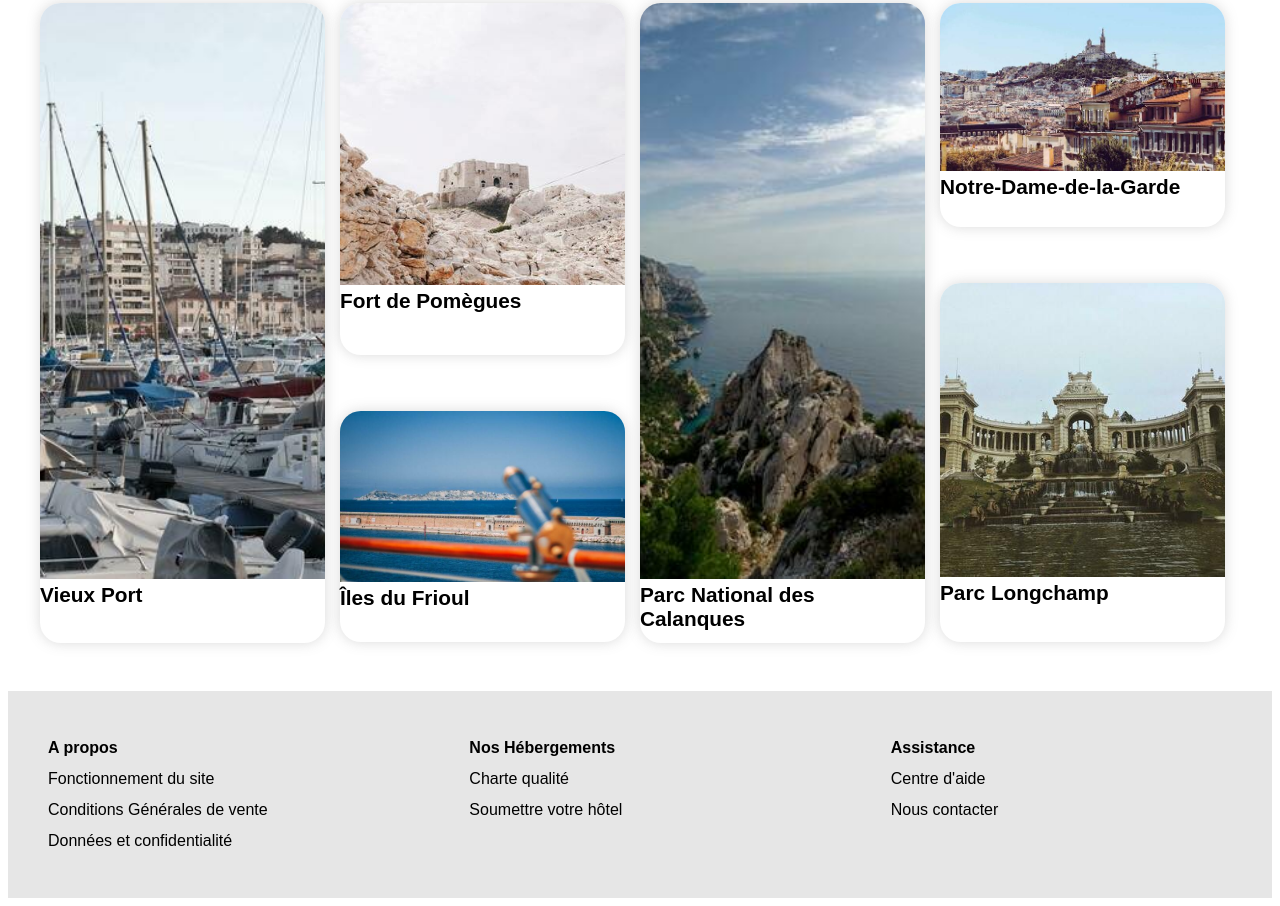
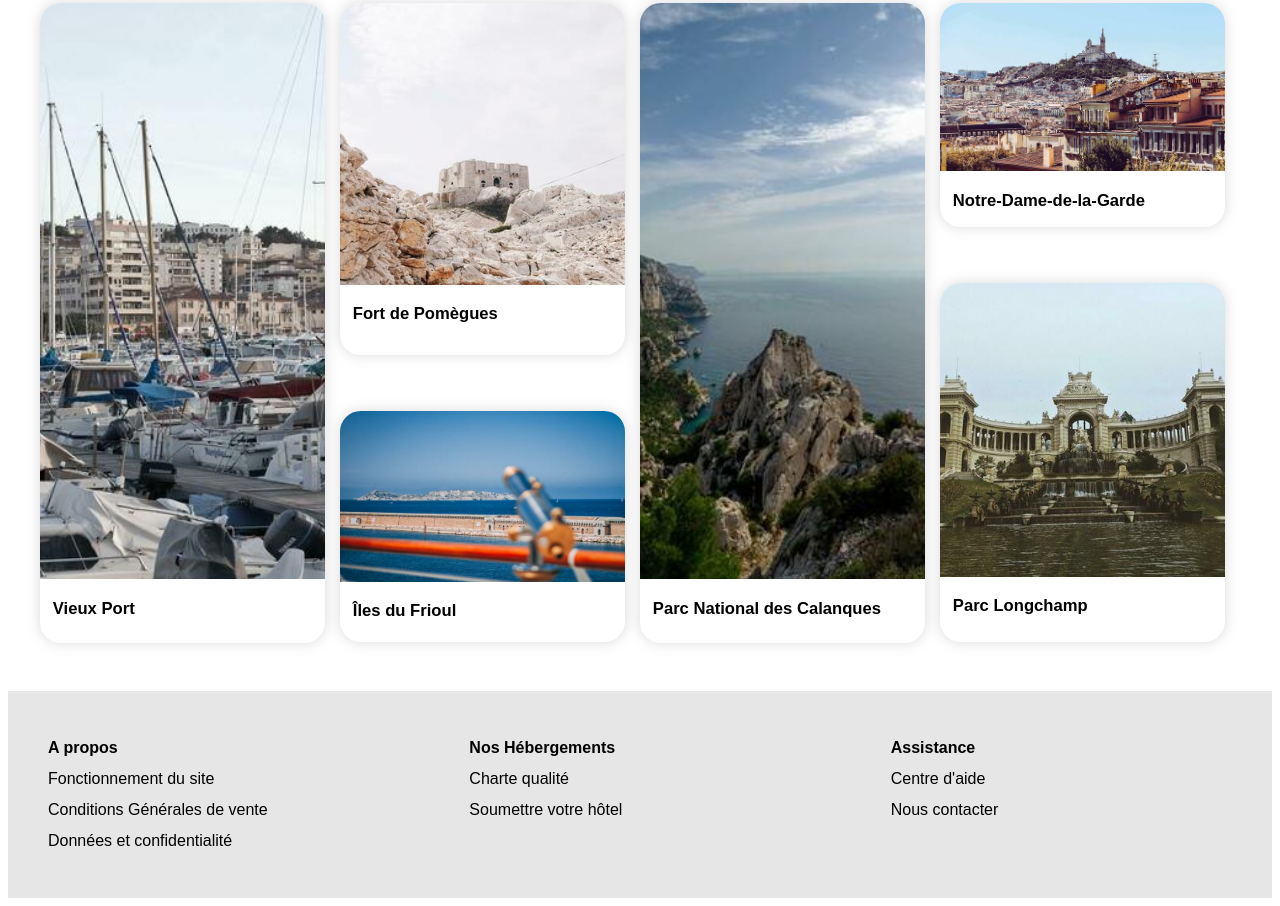
Before and after one commit to M3NGO/brunomendogoncalves_2_12042021, a plain HTML site: page index.html in a window 1280 px wide. Shown: the part 2161-3067 px from the top of the page. Drawn offline with Linux system fonts and the light colour scheme.

Commit message:
styles.css
correction ligne236.

```diff
--- a/styles.css
+++ b/styles.css
@@ -233,7 +233,7 @@ img.photos-activity3{height: 74%;width: 100%; object-fit:cover; object-position:
 img.photos-activity4{height: 90%;width: 100%; object-fit:cover; border-top-left-radius: 1.3em;border-top-right-radius: 1.3em;}
 img.photos-activity5{height: 75%;width: 100%; object-fit:cover; object-position: center 20%; border-top-left-radius: 1.3em;border-top-right-radius: 1.3em;}
 img.photos-activity6{height: 82%;width: 100%; object-fit:cover; border-top-left-radius: 1.3em;border-top-right-radius: 1.3em;}
-img.sous-titres{text-decoration: none; margin-top: 1.2em; margin-left: 1em; font-size: 0.8em;}
+.sous-titres{text-decoration: none; margin-top: 1.2em; margin-left: 1em; font-size: 0.8em;}
 
 /*footer*/
 .footer{display: flex; justify-content:space-between; background-color: rgba(214, 214, 214, 0.616); width: 100%; padding-top: 2em; padding-bottom:2em}
```
